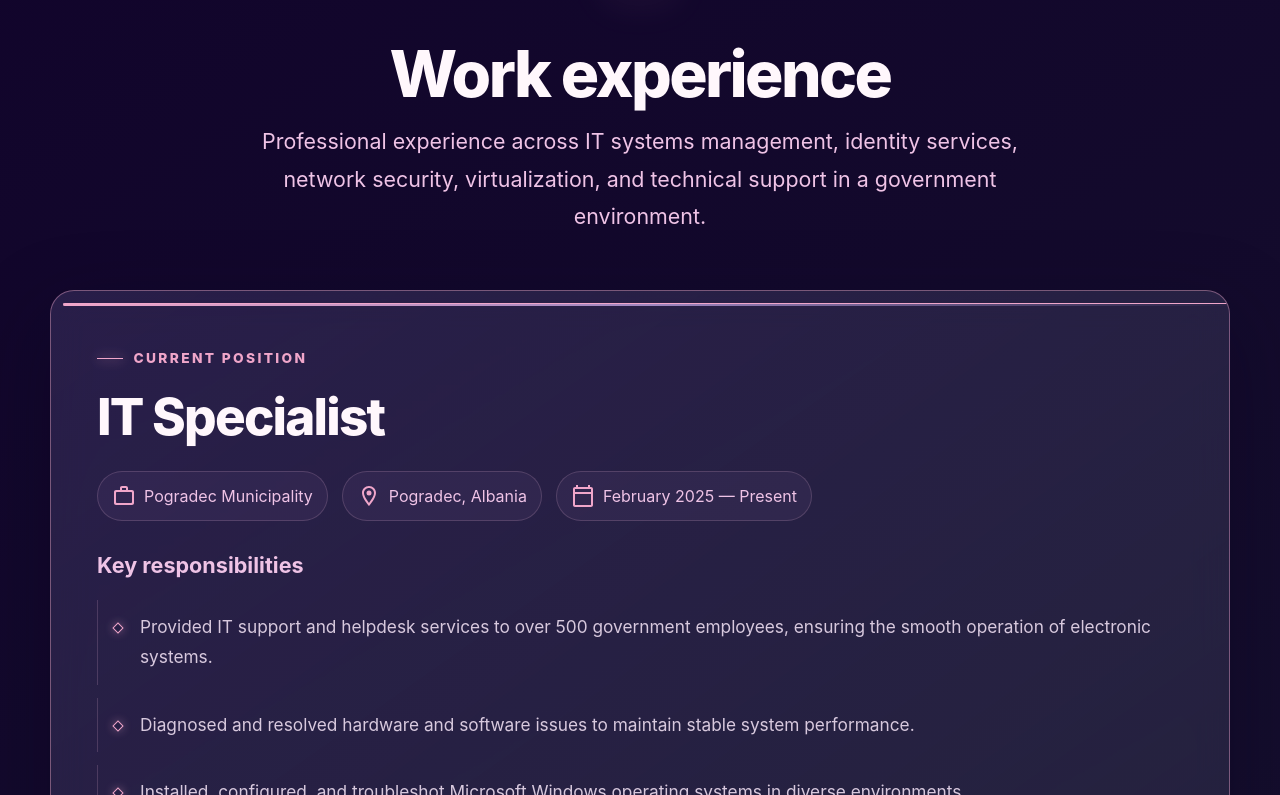
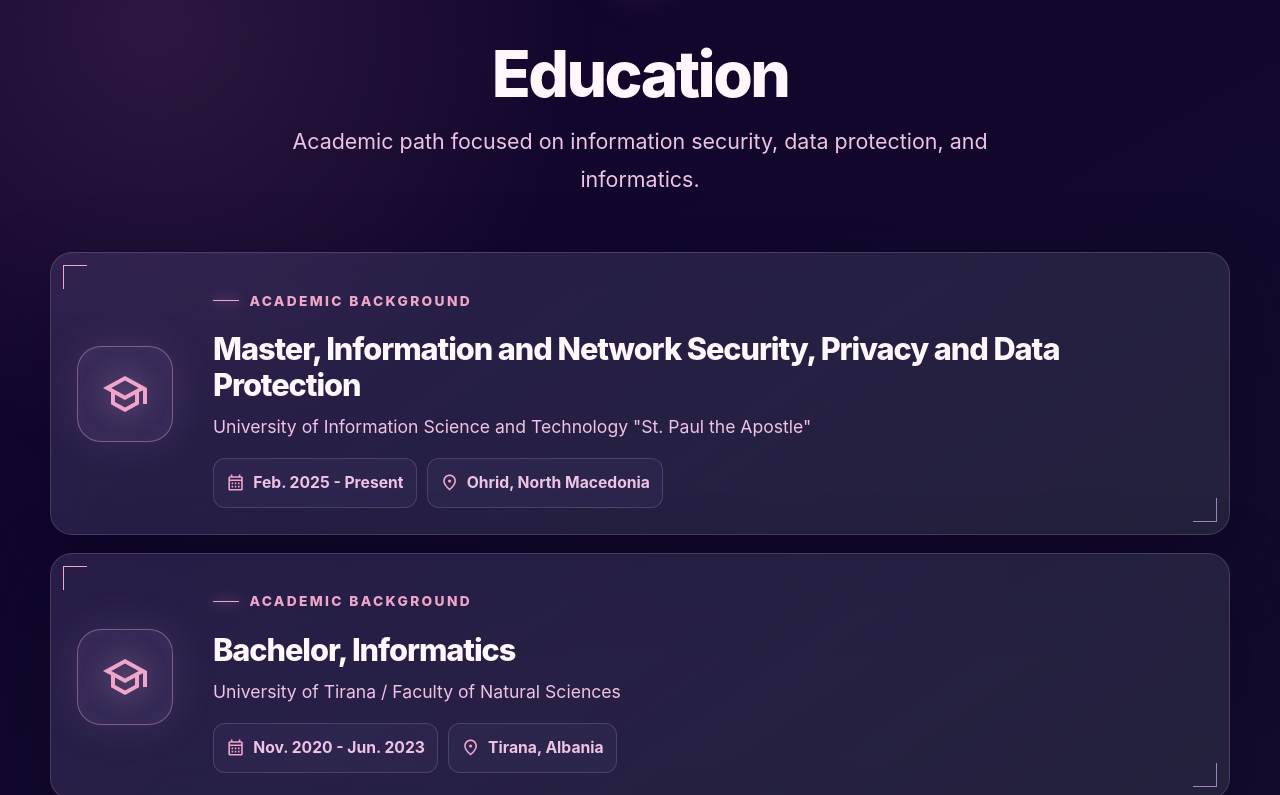
Before and after one commit to violaViolet07/Portofolio, a React (Vite) app: page /resume in a window 1280 px wide. Shown: the part 845-1640 px from the top of the page. Built offline with nearby package versions, Linux system fonts and the light colour scheme.

Commit message:
Add education section from CV

```diff
--- a/src/App.css
+++ b/src/App.css
@@ -359,6 +359,64 @@ button, a { -webkit-tap-highlight-color: transparent; }
 .skill-card svg { color: var(--hot-pink); filter: drop-shadow(0 0 7px rgba(240,166,202,.24)); }
 .skill-card p { color: var(--white); font-size: 1.08rem; font-weight: 700; }
 
+.education-section {
+  background: radial-gradient(circle at 12% 18%, rgba(240,166,202,.12), transparent 28rem) !important;
+}
+
+.education-list {
+  display: grid;
+  gap: 18px;
+}
+
+.education-card {
+  display: grid;
+  grid-template-columns: 112px 1fr;
+  gap: 24px;
+  align-items: center;
+  padding: 26px;
+  border-radius: 22px;
+}
+
+.education-badge {
+  display: grid;
+  width: 96px;
+  aspect-ratio: 1;
+  place-items: center;
+  border: 1px solid var(--line-strong);
+  border-radius: 24px;
+  color: var(--hot-pink);
+  background:
+    radial-gradient(circle, rgba(240,166,202,.16), transparent 64%),
+    rgba(94,84,142,.18);
+  box-shadow: inset 0 0 34px rgba(240,166,202,.06), 0 0 42px rgba(159,134,192,.16);
+}
+
+.education-badge svg { font-size: 3rem; }
+.education-copy h3 { margin: 18px 0 10px; color: var(--white); font-size: clamp(1.45rem, 2.4vw, 2.25rem); line-height: 1.16; }
+.education-school { max-width: 920px; color: var(--soft-pink) !important; font-size: 1.1rem !important; line-height: 1.55 !important; }
+
+.education-meta {
+  display: flex;
+  flex-wrap: wrap;
+  gap: 10px;
+  margin-top: 18px;
+}
+
+.education-meta span {
+  display: inline-flex;
+  align-items: center;
+  gap: 8px;
+  padding: 10px 12px;
+  border: 1px solid var(--line);
+  border-radius: 12px;
+  color: var(--soft-pink);
+  background: rgba(94,84,142,.12);
+  font-size: .98rem;
+  font-weight: 700;
+}
+
+.education-meta svg { color: var(--hot-pink); font-size: 1.2rem; }
+
 .portfolio-page { min-height: 100vh; padding-bottom: 100px; }
 .portfolio-heading { padding: 90px 20px 48px; text-align: center; }
 .portfolio-grid { width: min(1180px, calc(100% - 40px)); margin: auto !important; }
@@ -505,6 +563,9 @@ button, a { -webkit-tap-highlight-color: transparent; }
   .data-tag-left { left: 4px; bottom: 64px; }
   .section-block { padding: 84px 14px; }
   .section-title { font-size: 2.65rem !important; }
+  .education-card { grid-template-columns: 1fr; padding: 22px; text-align: center; }
+  .education-badge { margin: auto; }
+  .education-meta { justify-content: center; }
   .skill-grid { grid-template-columns: 1fr; }
   .responsibility-list li { font-size: 1.03rem; }
   .portfolio-heading { padding-top: 70px; }
--- /dev/null
+++ b/src/components/Education.jsx
@@ -0,0 +1,64 @@
+import { Box, Typography } from '@mui/material';
+import SchoolOutlinedIcon from '@mui/icons-material/SchoolOutlined';
+import CalendarMonthOutlinedIcon from '@mui/icons-material/CalendarMonthOutlined';
+import PlaceOutlinedIcon from '@mui/icons-material/PlaceOutlined';
+
+const educationItems = [
+  {
+    degree: 'Master, Information and Network Security, Privacy and Data Protection',
+    school: 'University of Information Science and Technology "St. Paul the Apostle"',
+    dates: 'Feb. 2025 - Present',
+    location: 'Ohrid, North Macedonia',
+  },
+  {
+    degree: 'Bachelor, Informatics',
+    school: 'University of Tirana / Faculty of Natural Sciences',
+    dates: 'Nov. 2020 - Jun. 2023',
+    location: 'Tirana, Albania',
+  },
+];
+
+const Education = () => (
+  <Box id="education" className="section-block education-section">
+    <Box className="content-width">
+      <Box className="section-heading">
+        <SchoolOutlinedIcon className="section-icon" />
+        <Typography variant="h2" className="section-title" mt={3} mb={2}>
+          Education
+        </Typography>
+        <Typography className="section-subtitle" mx="auto">
+          Academic path focused on information security, data protection, and informatics.
+        </Typography>
+      </Box>
+
+      <div className="education-list">
+        {educationItems.map((item) => (
+          <article className="education-card glass-panel security-corners" key={item.degree}>
+            <div className="education-badge">
+              <SchoolOutlinedIcon />
+            </div>
+            <div className="education-copy">
+              <span className="cyber-kicker">Academic background</span>
+              <Typography component="h3" variant="h3">
+                {item.degree}
+              </Typography>
+              <Typography className="education-school">{item.school}</Typography>
+              <div className="education-meta">
+                <span>
+                  <CalendarMonthOutlinedIcon />
+                  {item.dates}
+                </span>
+                <span>
+                  <PlaceOutlinedIcon />
+                  {item.location}
+                </span>
+              </div>
+            </div>
+          </article>
+        ))}
+      </div>
+    </Box>
+  </Box>
+);
+
+export default Education;
--- a/src/components/Resume.jsx
+++ b/src/components/Resume.jsx
@@ -3,6 +3,7 @@ import Navbar from './Navbar';
 import ParticlesComponent from './ParticlesComponent';
 import Skills from './Skills';
 import Experience from './Experience';
+import Education from './Education';
 import Research from './Research';
 import Certifications from './Certifications';
 
@@ -24,6 +25,7 @@ const Resume = () => {
           quickly, solving practical problems, and presenting technical work clearly.
         </Typography>
       </Box>
+      <Education />
       <Experience />
       <Research />
       <Certifications />
```
